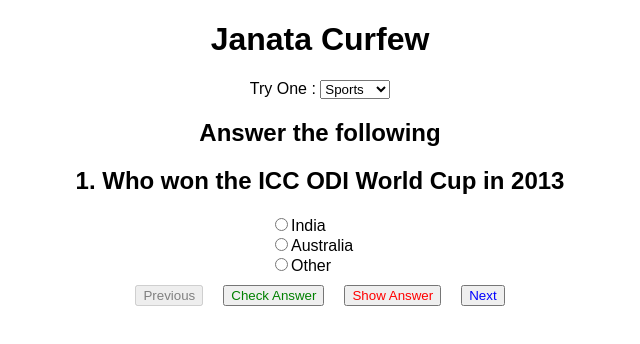
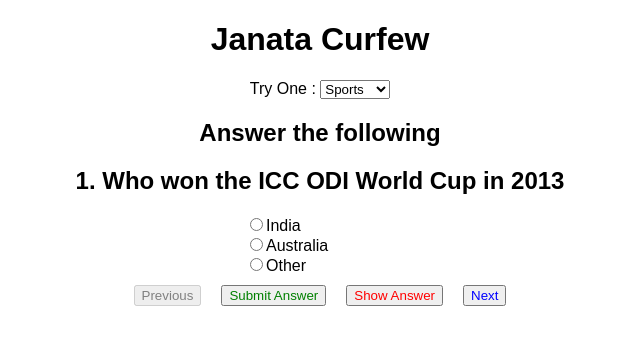
Before and after one commit to sandeepgokhale/janata-curfew, a React (Create React App) app: page / in a window 1280 px wide. Shown: the top 344 px of the page, without its empty margins (320-960 px from the left). Built offline with nearby package versions, Linux system fonts and the light colour scheme.

Commit message:
interim commit
Previous, next and submitted answers working.

```diff
--- a/src/App.js
+++ b/src/App.js
@@ -1,6 +1,6 @@
 import React from "react";
 import "./styles.css";
-import { questions } from "./constants";
+import { question } from "./constants";
 
 export default function App() {
   return (
@@ -8,48 +8,150 @@
       <Header message="Janata Curfew" />
       Try One : <Options />
       <h2>Answer the following</h2>
-      <DisplayQuestions questions={questions} />
+      <DisplayQuestions />
     </div>
   );
 }
 
-const DisplayQuestions = question => {
+//    attemptedAnswer: "",
+//    answeredCorrectly: false,
+//    answeredRequested: false
+
+const DisplayQuestions = () => {
   const [questionNo, setQuestionNo] = React.useState(0);
-  const [answerHistory, setAnswerHistory] = React.useState(
-    questions[questionNo].answerHistory
+  const [questions, setQuestions] = React.useState(question);
+  const [revealAnswer, setRevealAnswer] = React.useState(
+    questions[questionNo].answeredRequested
   );
-  const [answerAttempted, setAnswerAttempted] = React.useState(
-    questions[questionNo].answerHistory || 0
+  const [attemptedAnswer, setAttemptedAnswer] = React.useState(
+    questions[questionNo].attemptedAnswer
   );
+  const [tempRadioSelection, setTempRadioSelection] = React.useState();
+
+  function updateAttemptedAnswer(answer) {
+    const currentQuestion = {
+      ...questions[questionNo],
+      attemptedAnswer: answer
+    };
+
+    // Possible Optimization Oppty.
+    let array2 = questions.map(a => {
+      var returnValue = { ...a };
+      if (a.questionNo === questionNo.toString()) {
+        returnValue = currentQuestion;
+      }
+      return returnValue;
+    });
+    setQuestions(array2);
+    setAttemptedAnswer(answer);
+  }
+
+  const states = {
+    questionNo,
+    questions,
+    attemptedAnswer,
+    tempRadioSelection,
+    revealAnswer
+  };
+  const setters = {
+    setQuestionNo,
+    setQuestions,
+    setAttemptedAnswer,
+    setTempRadioSelection,
+    setRevealAnswer,
+    updateAttemptedAnswer
+  };
 
   return (
     <div>
-      <h2> {questions[questionNo].question} </h2>
+      <DisplayOptions {...setters} {...states} />
+      {/* <DebugHelper {...setters} {...states} /> */}
+      <DisplayButtonGroup {...states} {...setters} />
+    </div>
+  );
+};
+
+const DisplayOptions = ({
+  questionNo,
+  setQuestionNo,
+  revealAnswer,
+  questions,
+  setQuestions,
+  answer,
+  tempRadioSelection,
+  setTempRadioSelection,
+  setAttemptedAnswer,
+  attemptedAnswer,
+  setRevealAnswer,
+  answerHistory,
+  setAnswerHistory,
+  updateAttemptedAnswer
+}) => {
+  return (
+    <div>
+      <h2>{questions[questionNo].question} </h2>
       <div className="centerInput">
         {questions[questionNo].options.map(([text, value], i) => (
           <div key={i}>
             <input
               type="radio"
               onChange={e => {
-                setAnswerAttempted(e.target.value);
-                setAnswerHistory(e.target.value);
+                setTempRadioSelection(e.target.value);
               }}
               value={value}
-              checked={answerAttempted === value ? true : false}
+              // checked={tempRadioSelection === value ? true : false}
+              checked={
+                questions[questionNo].attemptedAnswer === value
+                  ? true
+                  : tempRadioSelection === value
+                  ? true
+                  : false
+              }
+              // checked={getCheckBoxStatus(tempRadioSelection, value)}
             />
             {text}
+            {value === questions[questionNo].answer && revealAnswer && (
+              <span role="img">✔️</span>
+            )}
           </div>
         ))}
       </div>
-      <DisplayButtonGroup
-        setQuestionNo={setQuestionNo}
-        questionNo={questionNo}
-        answer={questions[questionNo].answer}
-        setAnswerAttempted={setAnswerAttempted}
-        answerAttempted={answerAttempted}
-        answerHistory={answerHistory}
-        setAnswerHistory={setAnswerHistory}
-      />
+    </div>
+  );
+};
+
+const DebugHelper = ({
+  questionNo,
+  setQuestionNo,
+  revealAnswer,
+  questions,
+  setQuestions,
+  answer,
+  tempRadioSelection,
+  setTempRadioSelection,
+  setAttemptedAnswer,
+  attemptedAnswer,
+  setRevealAnswer,
+  answerHistory,
+  setAnswerHistory,
+  updateAttemptedAnswer
+}) => {
+  console.log("hii");
+  return (
+    <div>
+      {JSON.stringify(questions, null, "\t")}
+      <hr />
+      <div className="centerInput">
+        <hr />
+        {JSON.stringify(questions[questionNo], null, "\t")}
+        <hr />
+        <hr />
+        Temp Radio - {JSON.stringify(tempRadioSelection, null, "\t")}
+        <hr />
+        <hr />
+        Attempted Answer - {JSON.stringify(attemptedAnswer, null, "\t")}
+        <hr />
+      </div>
     </div>
   );
 };
@@ -57,19 +159,25 @@
 const DisplayButtonGroup = ({
   questionNo,
   setQuestionNo,
+  questions,
+  setQuestions,
   answer,
-  setAnswerAttempted,
-  answerAttempted,
+  tempRadioSelection,
+  setTempRadioSelection,
+  setAttemptedAnswer,
+  setRevealAnswer,
   answerHistory,
-  setAnswerHistory
+  setAnswerHistory,
+  updateAttemptedAnswer
 }) => {
   return (
     <>
       <button
         onClick={() => {
           // if (answerHistory)
-          setAnswerAttempted(0);
+          // setAnswerAttempted(0);
           setQuestionNo(questionNo - 1);
+          // setTempRadioSelection("");
         }}
         disabled={questionNo === 0 ? true : false}
         className={questionNo !== 0 ? "btn btnBlue" : "btn btnGrey"}
@@ -79,11 +187,16 @@
       <button
         className="btn btnGreen"
         style={{ color: "green" }}
-        onClick={() => alert(answer)}
+        onClick={() => updateAttemptedAnswer(tempRadioSelection)}
+        // onClick={() => setRevealAnswer(true)}
       >
-        Check Answer
+        Submit Answer
       </button>
-      <button className="btn btnRed" style={{ color: "red" }}>
+      <button
+        className="btn btnRed"
+        style={{ color: "red" }}
+        onClick={() => setRevealAnswer(true)}
+      >
         Show Answer
       </button>
       <button
@@ -92,8 +205,9 @@
           questionNo !== questions.length - 1 ? "btn btnBlue" : "btn btnGrey"
         }
         onClick={() => {
-          setAnswerAttempted(0);
+          // setAnswerAttempted(0);
           setQuestionNo(questionNo + 1);
+          setTempRadioSelection("");
         }}
       >
         Next
--- a/src/constants.js
+++ b/src/constants.js
@@ -1,19 +1,30 @@
 // Question - JSON Format
-export const questions = [
+export const question = [
   {
+    questionNo: "0",
     question: "1. Who won the ICC ODI World Cup in 2013",
     options: [["India", "M"], ["Australia", "F"], ["Other", "O"]],
-    answer: ["India", "M"],
-    attemptedAnswer: ""
+    answer: "M",
+    attemptedAnswer: "",
+    answeredCorrectly: false,
+    answeredRequested: false
   },
   {
+    questionNo: "1",
     question: "2. Who won the ICC ODI World Cup in 1996",
     options: [["2India", "M"], ["Australia", "F"], ["Other", "O"]],
-    attemptedAnswer: ""
+    answer: "F",
+    attemptedAnswer: "",
+    answeredCorrectly: false,
+    answeredRequested: false
   },
   {
+    questionNo: "2",
     question: "3. Who won the ICC ODI World Cup in 2017",
     options: [["3India", "M"], ["Australia", "F"], ["Other", "O"]],
-    attemptedAnswer: ""
+    answer: "0",
+    attemptedAnswer: "",
+    answeredSubmitted: false,
+    answeredRequested: false
   }
 ];
--- a/src/styles.css
+++ b/src/styles.css
@@ -24,6 +24,6 @@
 
 .centerInput {
   margin: 0 auto;
-  width: 100px;
+  width: 150px;
   text-align: left;
 }
```
